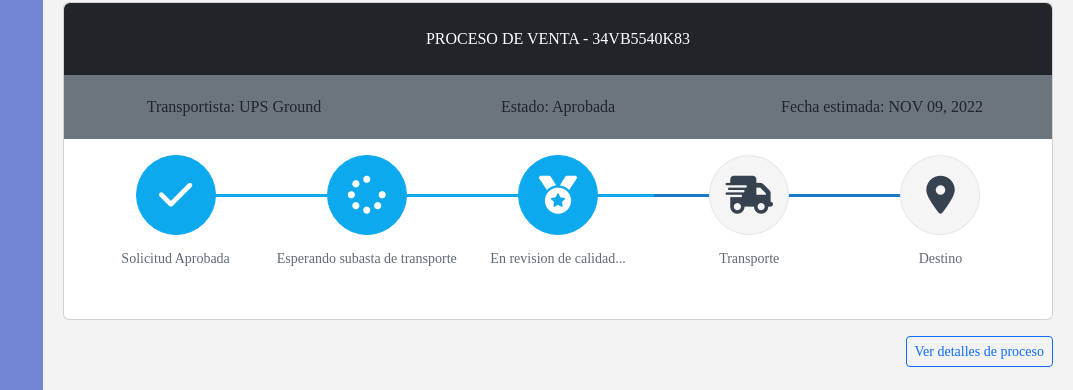
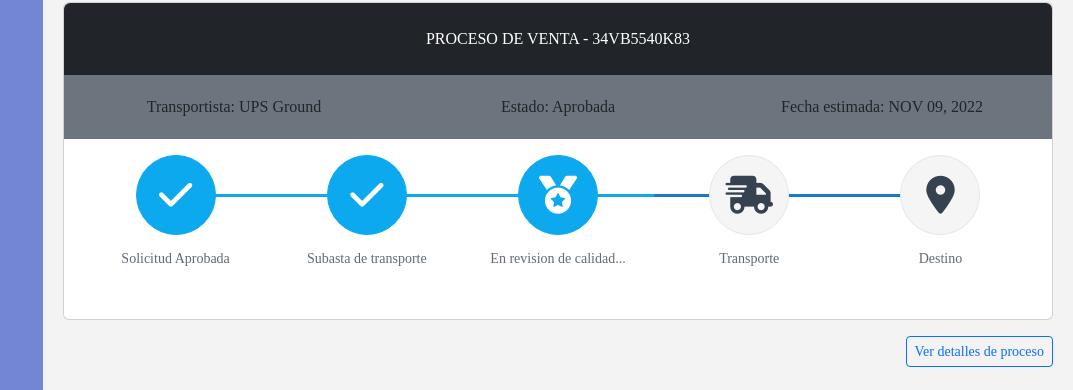
Before and after one commit to LucianoSaavedraReyes/FeriaVirtual, a Django app: template feriavirtual/feriavirtualapp/templates/seguimiento.html in a window 1280 px wide. Shown: the part 499-889 px from the top of the page, without its empty margins (207-1280 px from the left). Run offline with Django 3.2, Linux system fonts and the light colour scheme; the template is opened without the code that fills it: values that come from a table or form of the project are taken from there, others are empty; data comes from the database, SQL or seed files in the repository; parts of the project's set-up code (start-up, migrations or seed data) failed here and were passed over; some libraries are stand-ins or nearby versions.

Commit message:
seguimiento v1.1

```diff
--- a/feriavirtual/feriavirtualapp/templates/seguimiento.html
+++ b/feriavirtual/feriavirtualapp/templates/seguimiento.html
@@ -122,9 +122,9 @@
               </div>
               <div class="step completed">
                 <div class="step-icon-wrap">
-                  <div class="step-icon"><i class="fa-solid fa-spinner"></i></div>
+                  <div class="step-icon"><i class="fa-solid fa-check"></i></div>
                 </div>
-                <h4 class="step-title">Esperando subasta de transporte</h4>
+                <h4 class="step-title">Subasta de transporte</h4>
               </div>
               <div class="step completed">
                 <div class="step-icon-wrap">
@@ -160,9 +160,9 @@
               </div>
               <div class="step completed">
                 <div class="step-icon-wrap">
-                  <div class="step-icon"><i class="fa-solid fa-medal"></i></div>
+                  <div class="step-icon"><i class="fa-solid fa-check"></i></div>
                 </div>
-                <h4 class="step-title">En revision de calidad...</h4>
+                <h4 class="step-title">Revision de calidad</h4>
               </div>
               <div class="step completed">
                 <div class="step-icon-wrap">
@@ -198,7 +198,7 @@
               </div>
               <div class="step completed">
                 <div class="step-icon-wrap">
-                  <div class="step-icon"><i class="fa-solid fa-truck-fast"></i></i></div>
+                  <div class="step-icon"><i class="fa-solid fa-check"></i></i></div>
                 </div>
                 <h4 class="step-title">Transporte</h4>
               </div>
```
